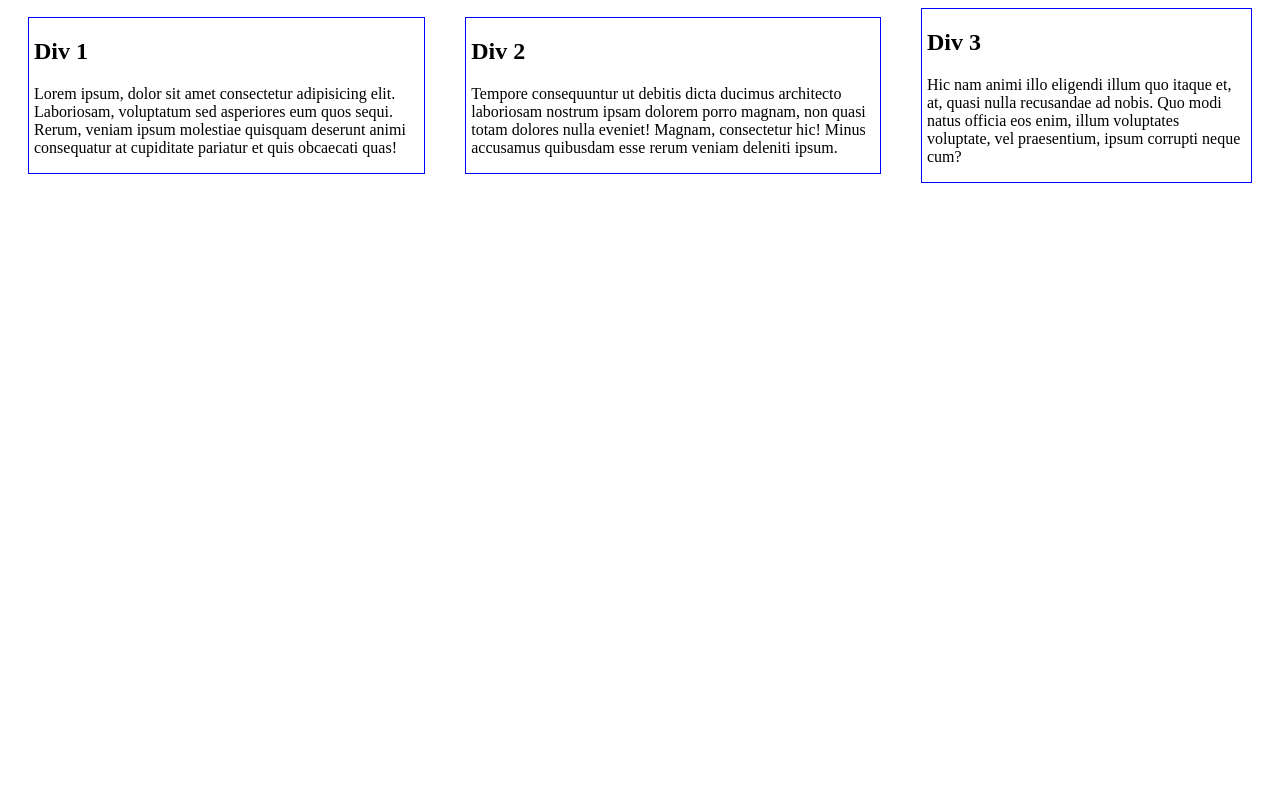
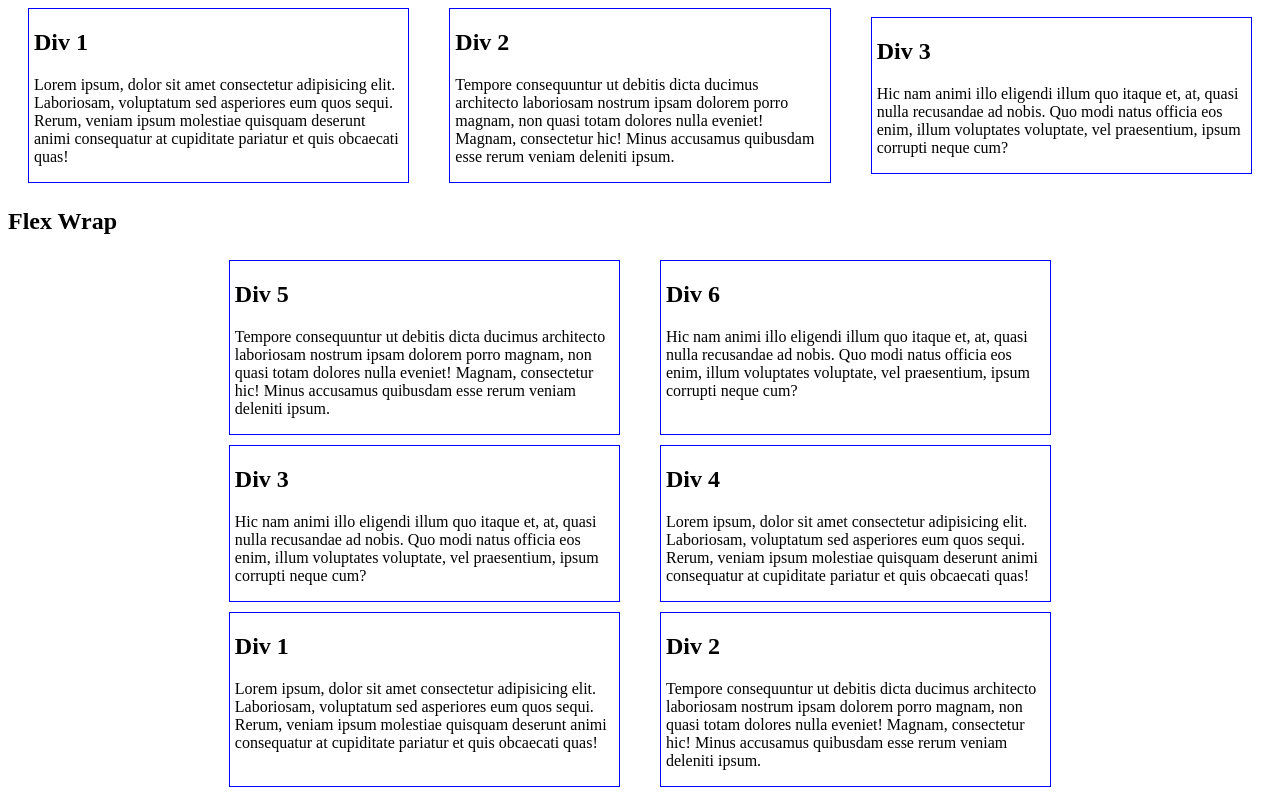
Before and after one commit to mupenzishalom/TTA_Advanced_CSS, a plain HTML site: page Flexbox/index.html in a window 1280 px wide. Shown: the part 315-1115 px from the top of the page. Before the commit the page ends 800 px from the top, so only its background shows below. Drawn offline with Linux system fonts and the light colour scheme.

Commit message:
feat: understanding the key elements of display flex

```diff
--- a/Flexbox/index.html
+++ b/Flexbox/index.html
@@ -20,8 +20,8 @@
                     <h2>Div 3</h2>
                     <p>Hic nam animi illo eligendi illum quo itaque et, at, quasi nulla recusandae ad nobis. Quo modi natus officia eos enim, illum voluptates voluptate, vel praesentium, ipsum corrupti neque cum?</p>
                 </div>
-            </div>
         </section>
+    </div>
         <section>
             <h1>Flex Alignment</h1>
             <div class="container-2">
@@ -37,7 +37,36 @@
                     <h2>Div 3</h2>
                     <p>Hic nam animi illo eligendi illum quo itaque et, at, quasi nulla recusandae ad nobis. Quo modi natus officia eos enim, illum voluptates voluptate, vel praesentium, ipsum corrupti neque cum?</p>
                 </div>
-            </div>
         </section>
+    </div>
+        <section>
+            <h1>Flex Wrap</h1>
+            <div class="container-3">
+                <div class="content">
+                    <h2>Div 1</h2>
+                    <p>Lorem ipsum, dolor sit amet consectetur adipisicing elit. Laboriosam, voluptatum sed asperiores eum quos sequi. Rerum, veniam ipsum molestiae quisquam deserunt animi consequatur at cupiditate pariatur et quis obcaecati quas!</p>
+                </div>
+                <div class="content">
+                    <h2>Div 2</h2>
+                    <p>Tempore consequuntur ut debitis dicta ducimus architecto laboriosam nostrum ipsam dolorem porro magnam, non quasi totam dolores nulla eveniet! Magnam, consectetur hic! Minus accusamus quibusdam esse rerum veniam deleniti ipsum.</p>
+                </div>
+                <div class="content">
+                    <h2>Div 3</h2>
+                    <p>Hic nam animi illo eligendi illum quo itaque et, at, quasi nulla recusandae ad nobis. Quo modi natus officia eos enim, illum voluptates voluptate, vel praesentium, ipsum corrupti neque cum?</p>
+                </div>
+                <div class="content">
+                    <h2>Div 4</h2>
+                    <p>Lorem ipsum, dolor sit amet consectetur adipisicing elit. Laboriosam, voluptatum sed asperiores eum quos sequi. Rerum, veniam ipsum molestiae quisquam deserunt animi consequatur at cupiditate pariatur et quis obcaecati quas!</p>
+                </div>
+                <div class="content">
+                    <h2>Div 5</h2>
+                    <p>Tempore consequuntur ut debitis dicta ducimus architecto laboriosam nostrum ipsam dolorem porro magnam, non quasi totam dolores nulla eveniet! Magnam, consectetur hic! Minus accusamus quibusdam esse rerum veniam deleniti ipsum.</p>
+                </div>
+                <div class="content">
+                    <h2>Div 6</h2>
+                    <p>Hic nam animi illo eligendi illum quo itaque et, at, quasi nulla recusandae ad nobis. Quo modi natus officia eos enim, illum voluptates voluptate, vel praesentium, ipsum corrupti neque cum?</p>
+                </div>
+        </section>
+    </div>
     </body>
 </html>
--- a/Flexbox/style.css
+++ b/Flexbox/style.css
@@ -13,8 +13,16 @@
     /*height: 100vh;*/
 }
 
+.container-3{
+    display: flex;
+    flex-wrap: wrap;
+    flex-wrap: wrap-reverse;
+    justify-content: center;
+}
+
 .content{
     border: 1px solid blue;
+    width: 30%;
     margin: 5px 20px;
     padding: 0px 5px;
 }
```
